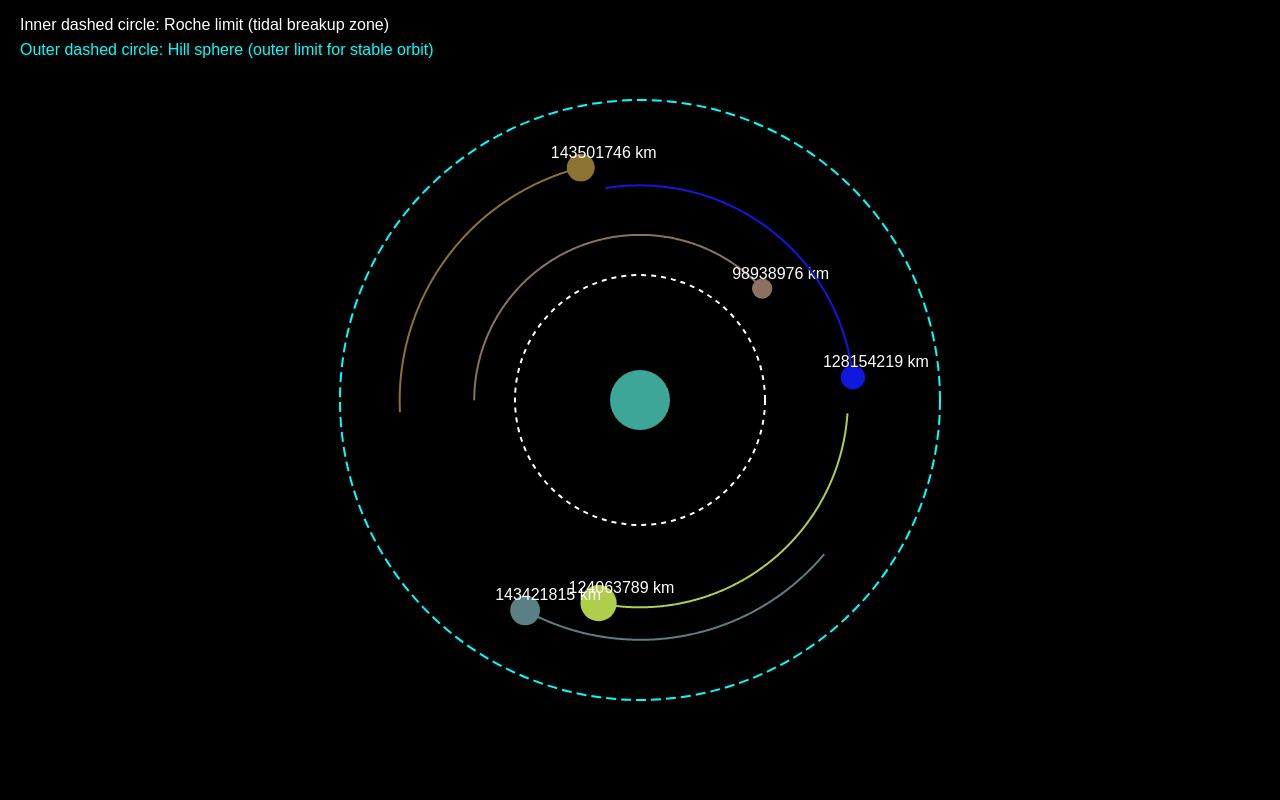
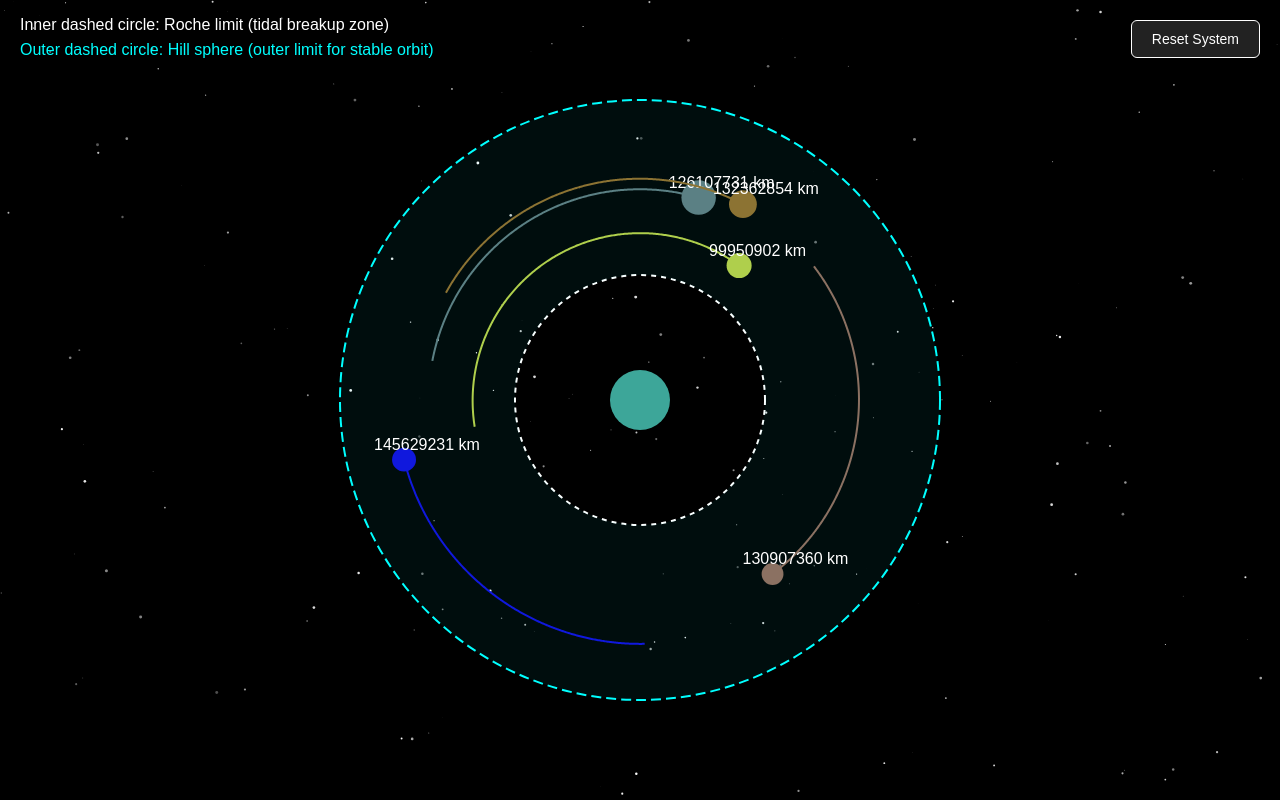
Before and after one commit to s-hoth/roche-limit-sim, a plain HTML site: page index.html in a window 1280 px wide. Drawn offline with Linux system fonts and the light colour scheme.

Commit message:
visual changes: added stars to the background and lightly shaded the "safe orbit" zone. also added logic for a button to reset the system

```diff
--- a/index.html
+++ b/index.html
@@ -10,6 +10,21 @@
     </style>
 </head>
 <body>
+    <button id="reset"
+            style="
+                position: absolute;
+                top: 20px;
+                right: 20px;
+                padding: 10px 20px;
+                background: #222;
+                color: white;
+                border: 1px solid white;
+                border-radius: 6px;
+                cursor: pointer;
+                font-size: 14px;
+            ">
+        Reset System
+    </button>
     <canvas id="simulation"></canvas>
     <script src="script.js"></script>
 </body>
--- a/script.js
+++ b/script.js
@@ -3,6 +3,18 @@ const ctx = canvas.getContext("2d");
 
 canvas.width = window.innerWidth;
 canvas.height = window.innerHeight;
+
+// star background setup
+const stars = [];
+for (let i = 0; i < 200; i++) {
+    stars.push({
+        x: Math.random() * canvas.width,
+        y: Math.random() * canvas.height,
+        r: Math.random() * 1.5,
+        a: 0.3 + Math.random() * 0.7
+    });
+}
+
 
 function randomColor() {
     return '#' + Math.floor(Math.random() * 16777215).toString(16).padStart(6, '0');
@@ -320,6 +332,19 @@ canvas.addEventListener("mouseup", () => {
 function animate() {
     ctx.clearRect(0, 0, canvas.width, canvas.height);
 
+    // Background
+    ctx.fillStyle = "black";
+    ctx.fillRect(0, 0, canvas.width, canvas.height);
+
+    // Stars
+    for (const s of stars) {
+        ctx.beginPath();
+        ctx.fillStyle = `rgba(255, 255, 255, ${s.a})`;
+        ctx.arc(s.x, s.y, s.r, 0, Math.PI * 2);
+        ctx.fill();
+    }
+
+
     // Hill radius circle (outer)
     ctx.beginPath();
     ctx.strokeStyle = "cyan";
@@ -336,6 +361,16 @@ function animate() {
     ctx.arc(canvas.width / 2, canvas.height / 2, rocheLimit * Planet.SCALE, 0, Math.PI * 2);
     ctx.stroke();
     ctx.setLineDash([]);
+
+    // Safe orbital zone shading for more distinct visuals
+    ctx.save();
+    ctx.beginPath();
+    ctx.arc(canvas.width / 2, canvas.height / 2, hillRadius * Planet.SCALE, 0, Math.PI * 2);
+    ctx.arc(canvas.width / 2, canvas.height / 2, rocheLimit * Planet.SCALE, 0, Math.PI * 2, true);
+    ctx.closePath();
+    ctx.fillStyle = "rgba(0, 255, 255, 0.05)"; // faint cyan glow
+    ctx.fill();
+    ctx.restore();
 
     // Legend text
     ctx.save();
@@ -388,3 +423,32 @@ function animate() {
 }
 
 animate();
+
+// Reset button logic
+document.getElementById("reset").addEventListener("click", () => {
+    planets = [sun];
+    fragments = [];
+
+    const planetCount = 4 + Math.floor(Math.random() * 2);
+    for (let i = 0; i < planetCount; i++) {
+        const minDist = rocheLimit + 0.05 * Planet.AU;
+        const maxDist = hillRadius * 0.9;
+        const dist = minDist + Math.random() * (maxDist - minDist);
+        const angle = Math.random() * Math.PI * 2;
+        const x = dist * Math.cos(angle);
+        const y = dist * Math.sin(angle);
+
+        const radius = 8 + Math.random() * 12;
+        const mass = 3e23 + Math.random() * 1e24;
+
+        const p = new Planet(x, y, radius, randomColor(), mass);
+
+        const speed = Math.sqrt(Planet.G * sun.mass / dist);
+        const vx = -speed * Math.sin(angle);
+        const vy = speed * Math.cos(angle);
+        p.x_vel = vx;
+        p.y_vel = vy;
+
+        planets.push(p);
+    }
+});
```
